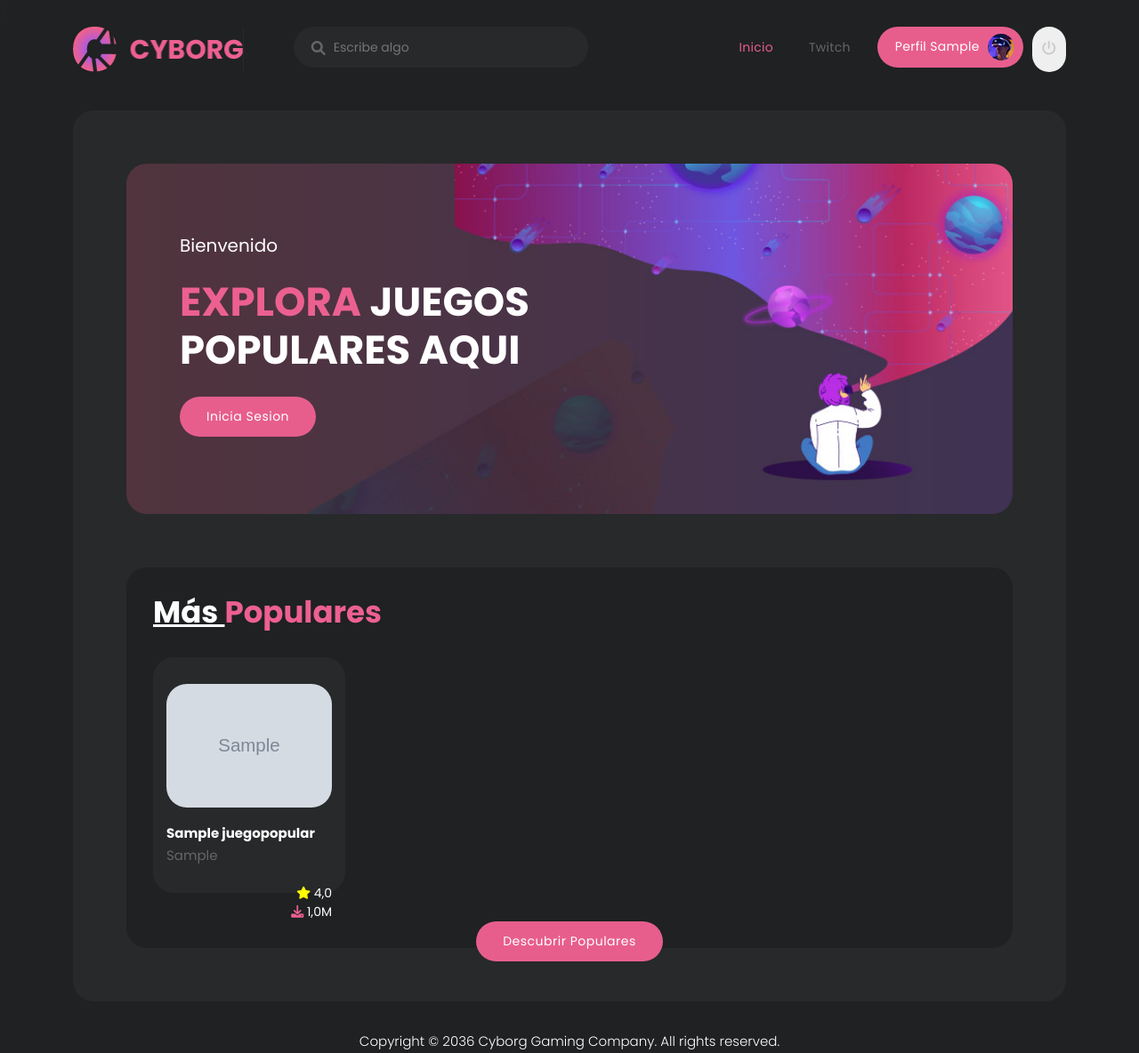
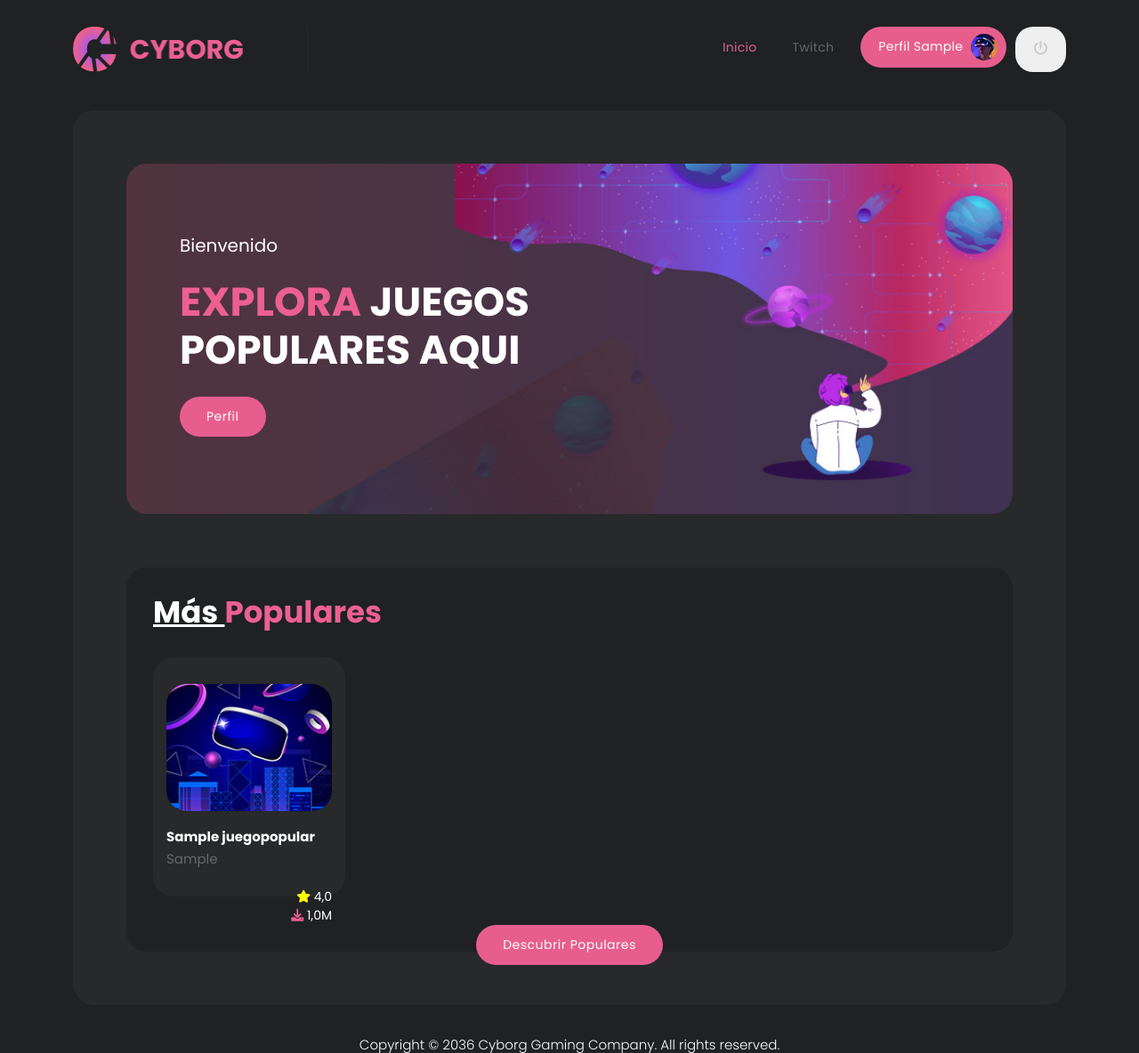
Before and after one commit to AndresCarlosamaDev/VideoGames, a Django app: page / in a window 1280 px wide. Shown: the top 1184 px of the page at 89% size. Run offline with Django 4.2, Linux system fonts and the light colour scheme; a user stored in the database is signed in; tables that the repository leaves empty hold one stand-in row (values such as "Sample post"); grey boxes marked "Sample" are stand-in pictures; some libraries are stand-ins or nearby versions.

Commit message:
Ajustes generales

```diff
--- a/landing/templates/home.html
+++ b/landing/templates/home.html
@@ -7,9 +7,9 @@
 
 {% block contendMenu %}
 <li><a href="/" class="active">Inicio</a></li>
-<li><a href="www.twitch.tv">Twitch</a></li>
+<li><a href="twitch/">Twitch</a></li>
   {% if user.is_authenticated %}
-  <li><a href="#" class="active">Perfil {{ user }} <img src="../static/images/profile-header.jpg" alt=""></a></li>
+  <li><a href="perfil/{{ user }}" class="active">Perfil {{ user }} <img src="../static/images/profile-header.jpg" alt=""></a></li>
   {% else %}
     <li><a href="inicio_sesion/">Iniciar Sesion <img src="../static/images/profile-header.jpg" alt=""></a></li>
   {% endif %}
@@ -30,9 +30,17 @@
               <div class="header-text">
                 <h6>Bienvenido</h6>
                 <h4><em>Explora</em> juegos populares aqui</h4>
-                <div class="main-button">
-                  <a href="inicio_sesion/">Inicia Sesion</a>
-                </div>
+                <!-- ------------ -->
+                {% if user.is_authenticated %}
+                  <div class="main-button">
+                    <a href="perfil/{{ user }}">Perfil</a>
+                  </div>
+                {% else %}
+                  <div class="main-button">
+                    <a href="inicio_sesion/">Inicia Sesion</a>
+                  </div>
+                {% endif %}
+                <!-- ------------ -->
               </div>
             </div>
           </div>
@@ -51,7 +59,7 @@
               {% for juego in juegos %}
               <div class="col-lg-3 col-sm-6">
                 <div class="item">
-                  <img src="{{ juego.imagen.url }}" alt="{{ juego.imagen.url }}">
+                  <img src="../static/images/popular-01.jpg" alt="{{ juego.imagen.url }}">
                   <h4>{{ juego.nombreJuego}}<br><span>{{ juego.tipo }}</span></h4>
                   <ul>
                     <li><i class="fa fa-star"></i> {{ juego.rating }}</li>
--- a/landing/templates/perfil.html
+++ b/landing/templates/perfil.html
@@ -18,7 +18,7 @@
 
 {% block contendMenu %}
   <li><a href="/">Inicio</a></li>
-  <li><a href="www.twitch.tv">Twitch</a></li>
+  <li><a href="twitch/">Twitch</a></li>
 
   {% if user.is_authenticated %}
     <li><a href="/perfil/{{usuario}}" class="active">Perfil {{ usuario }} <img src="../static/images/profile-header.jpg" alt=""></a></li>
--- a/landing/templates/plantilla.html
+++ b/landing/templates/plantilla.html
@@ -55,10 +55,10 @@ https://templatemo.com/tm-579-cyborg-gaming
                     <!-- ***** Logo End ***** -->
                     <!-- ***** Search End ***** -->
                     <div class="search-input">
-                      <form id="search" action="#">
+                      <!-- <form id="search" action="#">
                         <input type="text" placeholder="Escribe algo" id='searchText' name="searchKeyword" onkeypress="handle" />
                         <i class="fa fa-search"></i>
-                      </form>
+                      </form> -->
                     </div>
                     <!-- ***** Search End ***** -->
                     <!-- ***** Menu Start ***** -->
--- a/landing/urls.py
+++ b/landing/urls.py
@@ -9,5 +9,6 @@ urlpatterns = [
     path('reingresar/', views.reingresar_Sesion, name='reingresar_sesion'),
     path('addJuego/', views.addJuego, name='addJuego'),
     path('completar/<int:id>/', views.completar, name='completar'),
-
+    path('twitch/', views.twitch, name='twitch'),
+    path('perfil/twitch/', views.twitch, name='twitch'),
 ]
--- a/landing/views.py
+++ b/landing/views.py
@@ -103,3 +103,10 @@ def completar(request,id):
     nuevoEstado.save()
     usuario = request.user
     return redirect("/perfil/" + str(usuario))
+
+# ----------------
+# TWITCH
+# ----------------
+
+def twitch(request):
+    return redirect('https://www.twitch.tv/')
```
